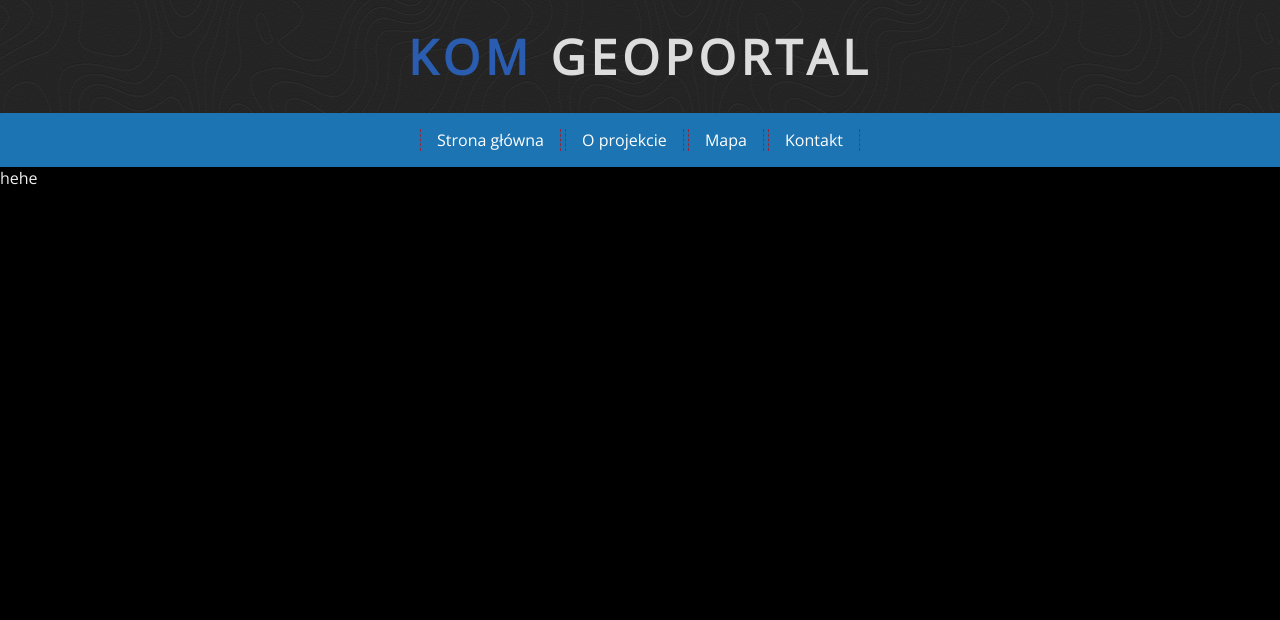
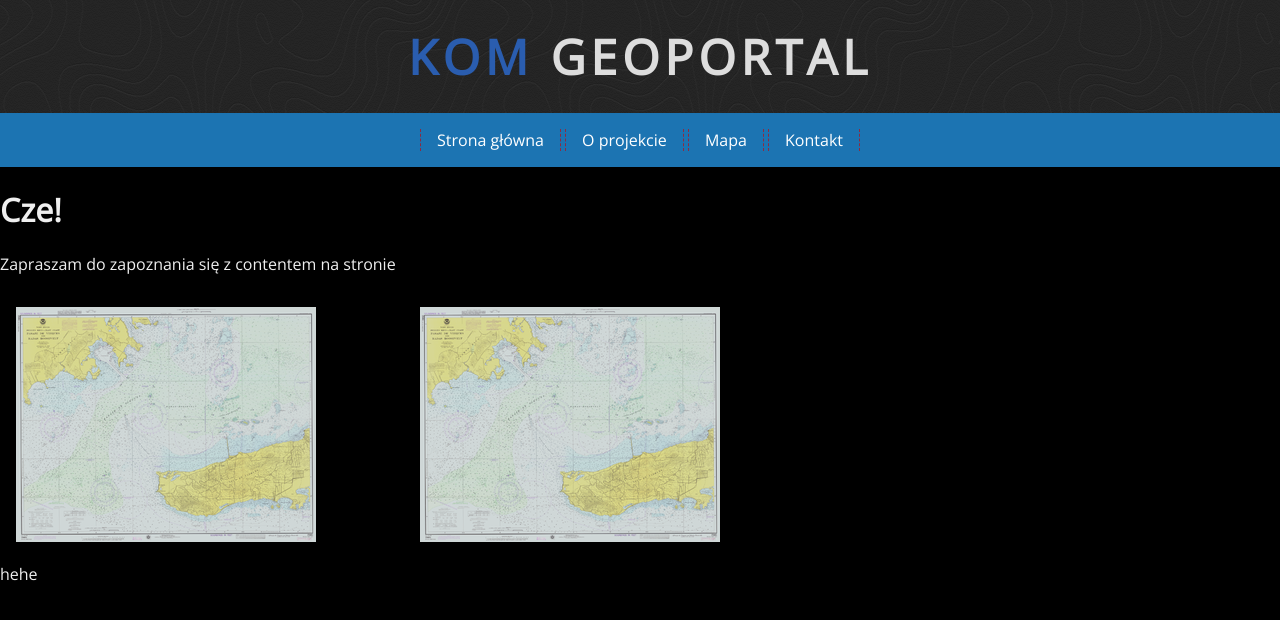
Before and after one commit to geodetaroku2019/geodetaroku2019.github.io, a plain HTML site: page index.html in a window 1280 px wide. Drawn offline with nearby package versions, Linux system fonts and the light colour scheme.

Commit message:
wersaj testowa penki

```diff
--- a/index.html
+++ b/index.html
@@ -32,6 +32,29 @@
          </ul>
      </nav>
 
+  <!-- tutaj jest blok z mapa i opisem i blok z opisem-->
+
+  <div class="categories">
+      <header>
+          <h1>Cze!</h1>
+          <p>Zapraszam do zapoznania się z contentem na stronie</p>
+      </header>
+          <div class="subject">
+             <figure>
+                 <a href="#"><img src="img/mapa_morska.png" alt="mapa morska"> </a>
+             </figure>
+
+          </div>
+
+          <div class="subject">
+             <figure>
+                 <a href="#"><img src="img/mapa_morska.png" alt="mapa morska"> </a>
+             </figure>
+
+          </div>
+
+  </div>
+
     hehe
 
 </body>
--- a/main.css
+++ b/main.css
@@ -51,3 +51,25 @@ h1.logo{
 .menu a:hover{
 color:#8a2b42;
 }
+
+.subject{
+    display: inline-block;
+    width: 400px;
+}
+
+.img{
+    max-width: 100%;
+    max-height: 100$
+}
+
+.subject a{
+    opacity: 0.9;
+}
+.subject a:hover{
+    opacity:1;
+}
+
+figure{
+    margin: 1em;
+    padding: 0px;
+}
```
Also changed, not shown: img/mapa_morska.png (added).
